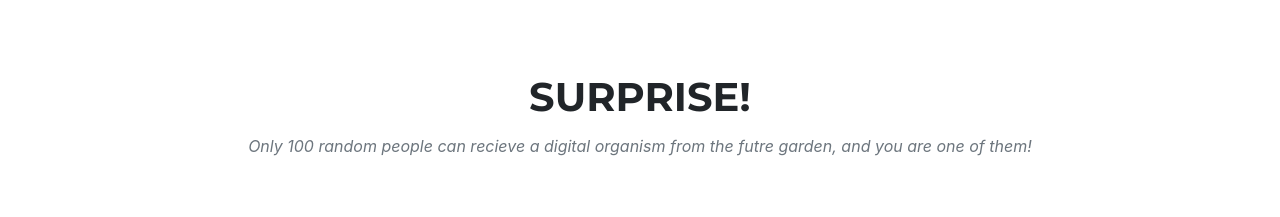
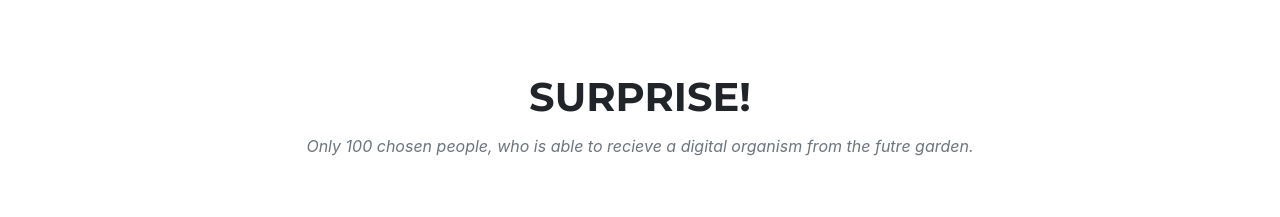
Before and after one commit to WeiruFish/weirufish.github.io, a plain HTML site: page index.html in a window 1280 px wide. Shown: the part 840-1057 px from the top of the page. Drawn offline with nearby package versions, Linux system fonts and the light colour scheme; a web font is replaced by a local one.

Commit message:
Update index.html

```diff
--- a/index.html
+++ b/index.html
@@ -49,7 +49,7 @@
             <div class="container">
                 <div class="text-center">
                     <h2 class="section-heading text-uppercase">Surprise!</h2>
-                    <h3 class="section-subheading text-muted">Only 100 random people can recieve a digital organism from the futre garden, and you are one of them!</h3>
+                    <h3 class="section-subheading text-muted">Only 100 chosen people, who is able to recieve a digital organism from the futre garden.</h3>
                 </div>
                 <div class="row text-center">
                     <div class="col-md-4">
```
